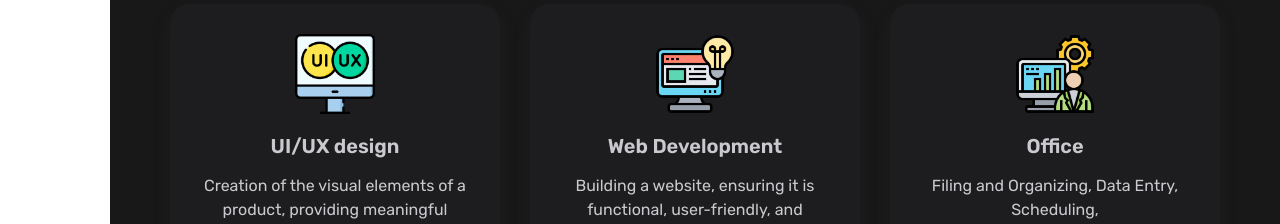
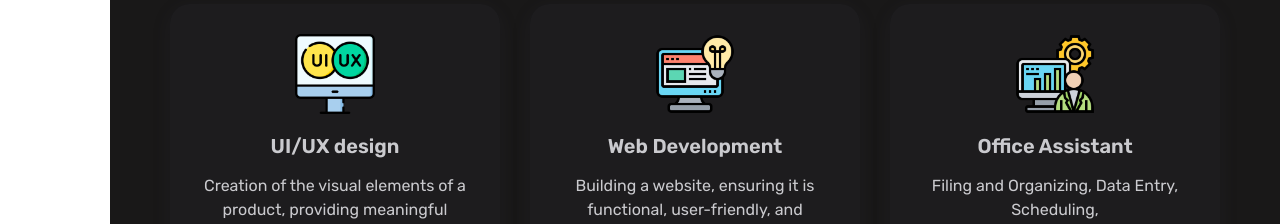
Before and after one commit to susanact99/portafolio, a React (Vite) app: page / in a window 1280 px wide. Shown: the part 1520-1744 px from the top of the page. Built offline with nearby package versions, Linux system fonts and the light colour scheme.

Commit message:
update services index.html and portafolio

```diff
--- a/src/components/portfolio/Portfolio.jsx
+++ b/src/components/portfolio/Portfolio.jsx
@@ -26,13 +26,13 @@ export function Portfolio(props) {
                   </div>
                   <div className="link_laptop">
                     <a href="#" className="work_button">
-                      <i className="bi bi-laptop"></i>
+                      <i className="bi bi-laptop"   title='Live Page'></i>
                     </a>
                   </div>
 
                   <div className="link_github">
                     <a href="#" className="work_button">
-                      <i className="bi bi-github"></i>
+                      <i className="bi bi-github"  title='Code'></i>
                     </a>
                   </div>
 
--- a/src/components/services/Services.jsx
+++ b/src/components/services/Services.jsx
@@ -23,7 +23,7 @@ export function Services(props) {
     {
       id: 3,
       image: Image3,
-      title: "Office",
+      title: "Office Assistant",
       description:
         "Filing and Organizing, Data Entry, Scheduling,  "
     },
--- a/src/components/sidebar/sidebar.css
+++ b/src/components/sidebar/sidebar.css
@@ -67,6 +67,8 @@
     .aside{
         background: transparent;
     }
-
+    .copyright{
+        opacity: 0;
+    }
 
 }
```
Also changed, not shown: assets/portfolio.svg (added), 5 other files (tests, documents, lock files or other folders).
